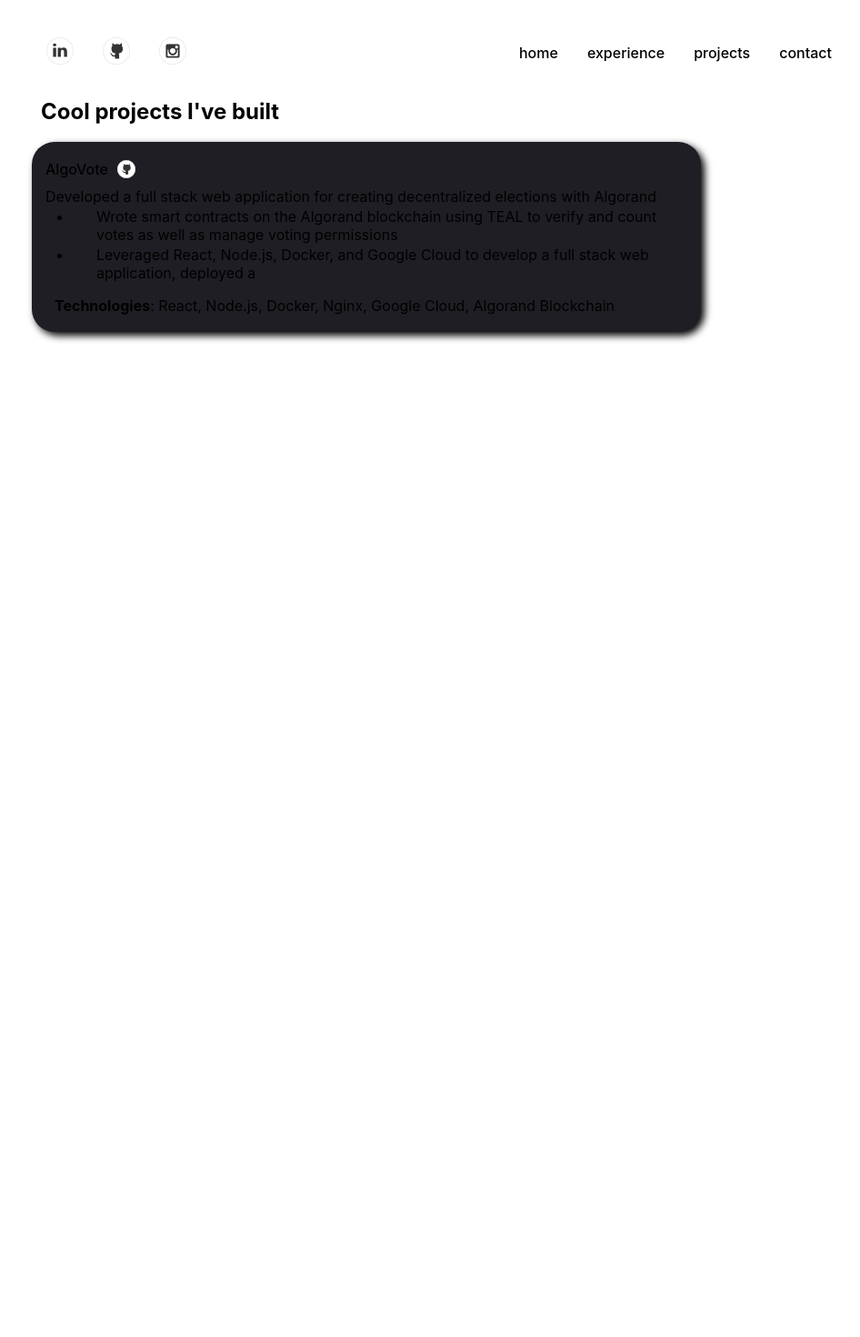
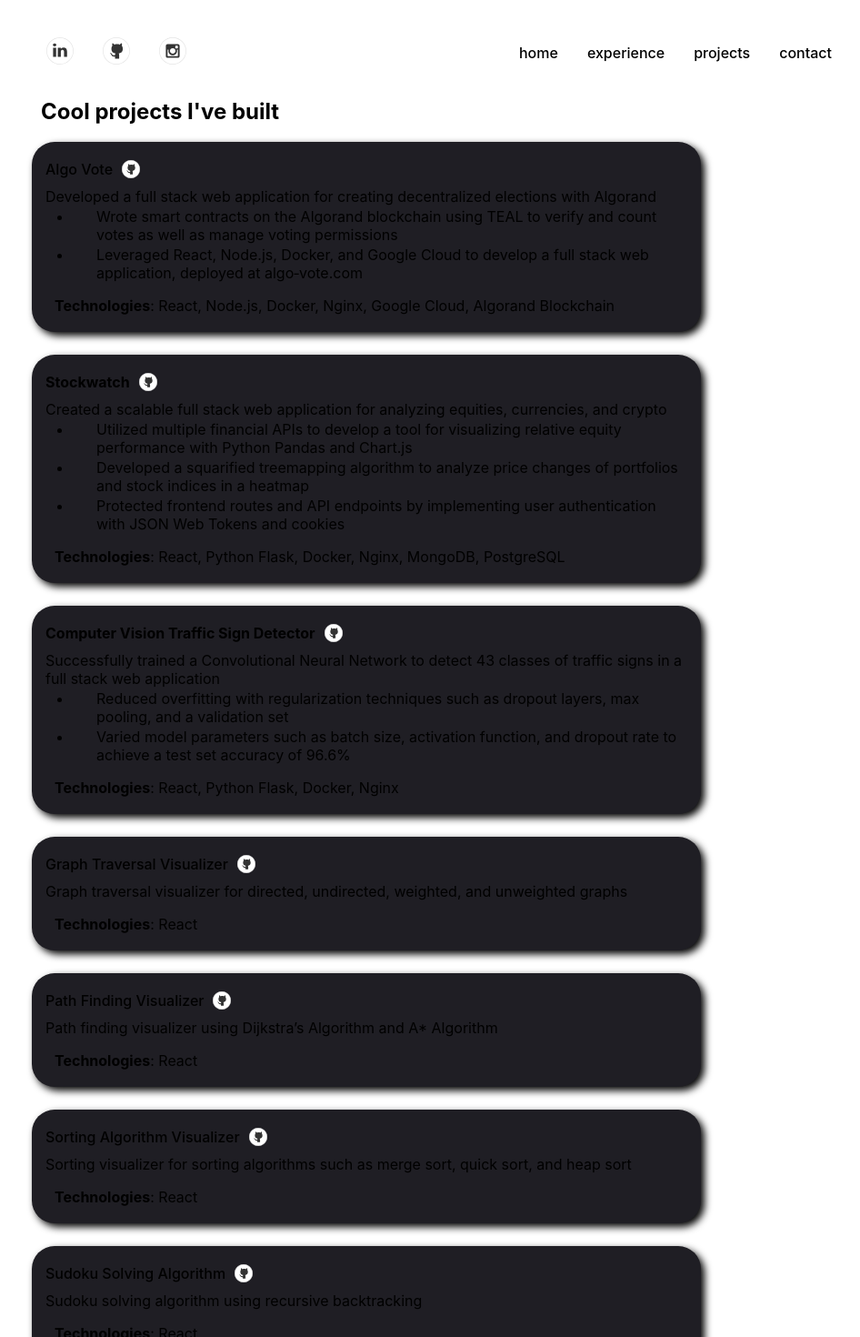
Before and after one commit to AdrianJendo/portfolio-website, a Next.js app: page /projects in a window 1280 px wide. Shown: the top 1470 px of the page at 91% size, without its empty margins (157-1103 px from the left). Before the commit the page ends 800 px from the top, so only its background shows below. Built offline with nearby package versions, Linux system fonts and the light colour scheme.

Commit message:
Update projects page

```diff
--- a/data/projects.js
+++ b/data/projects.js
@@ -1,16 +1,75 @@
 const projects = [
-    {
-        "name": "AlgoVote",
-        "description": "Developed a full stack web application for creating decentralized elections with Algorand",
-        "technologies": "React, Node.js, Docker, Nginx, Google Cloud, Algorand Blockchain",
-        "about": [
-            "Wrote smart contracts on the Algorand blockchain using TEAL to verify and count votes as well as manage voting permissions",
-            "Leveraged React, Node.js, Docker, and Google Cloud to develop a full stack web application, deployed a"
-        ],
-        "github": "https://github.com/alyssagao1120/chess",
-        "website": "https://algo-vote.com"
-    }
-]
+  {
+    name: "Algo Vote",
+    description:
+      "Developed a full stack web application for creating decentralized elections with Algorand",
+    technologies:
+      "React, Node.js, Docker, Nginx, Google Cloud, Algorand Blockchain",
+    about: [
+      "Wrote smart contracts on the Algorand blockchain using TEAL to verify and count votes as well as manage voting permissions",
+      "Leveraged React, Node.js, Docker, and Google Cloud to develop a full stack web application, deployed at algo‑vote.com",
+    ],
+    github: "https://github.com/AdrianJendo/AlgoVote",
+    website: "https://algo-vote.com",
+  },
+  {
+    name: "Stockwatch",
+    description:
+      "Created a scalable full stack web application for analyzing equities, currencies, and crypto",
+    technologies: "React, Python Flask, Docker, Nginx, MongoDB, PostgreSQL",
+    about: [
+      "Utilized multiple financial APIs to develop a tool for visualizing relative equity performance with Python Pandas and Chart.js",
+      "Developed a squarified treemapping algorithm to analyze price changes of portfolios and stock indices in a heatmap",
+      "Protected frontend routes and API endpoints by implementing user authentication with JSON Web Tokens and cookies",
+    ],
+    github: "https://github.com/AdrianJendo/stockwatch",
+  },
+  {
+    name: "Computer Vision Traffic Sign Detector",
+    description:
+      "Successfully trained a Convolutional Neural Network to detect 43 classes of traffic signs in a full stack web application",
+    technologies: "React, Python Flask, Docker, Nginx",
+    about: [
+      "Reduced overfitting with regularization techniques such as dropout layers, max pooling, and a validation set",
+      "Varied model parameters such as batch size, activation function, and dropout rate to achieve a test set accuracy of 96.6%",
+    ],
+    github: "https://github.com/AdrianJendo/traffic-sign-detector",
+  },
+  {
+    name: "Graph Traversal Visualizer",
+    description:
+      "Graph traversal visualizer for directed, undirected, weighted, and unweighted graphs",
+    technologies: "React",
+    github: "https://github.com/AdrianJendo/Graph-Traversal",
+    website: "https://adrianjendo.github.io/Graph-Traversal/",
+    about: [],
+  },
+  {
+    name: "Path Finding Visualizer",
+    description:
+      "Path finding visualizer using Dijkstra’s Algorithm and A* Algorithm",
+    technologies: "React",
+    github: "https://github.com/AdrianJendo/path_finding",
+    website: "https://adrianjendo.github.io/path_finding/",
+    about: [],
+  },
+  {
+    name: "Sorting Algorithm Visualizer",
+    description:
+      "Sorting visualizer for sorting algorithms such as merge sort, quick sort, and heap sort",
+    technologies: "React",
+    github: "https://github.com/AdrianJendo/sortingvisualizer",
+    website: "https://adrianjendo.github.io/sortingvisualizer/",
+    about: [],
+  },
+  {
+    name: "Sudoku Solving Algorithm",
+    description: "Sudoku solving algorithm using recursive backtracking",
+    technologies: "React",
+    github: "https://github.com/AdrianJendo/Sudoku-Solver",
+    website: "https://adrianjendo.github.io/Sudoku-Solver/",
+    about: [],
+  },
+];
 
-
-export default projects
+export default projects;
--- a/pages/projects.tsx
+++ b/pages/projects.tsx
@@ -12,7 +12,7 @@ const Project: NextPage = () => {
       technologies: string;
       about: Array<string>;
       github: string;
-      website: string;
+      website?: string;
     }[]
   >([]);
 
@@ -85,17 +85,15 @@ const Project: NextPage = () => {
                         </li>
                       ))}
                     </ul>
-                    <p
+                    <div
                       className={styles.expp}
                       style={{ paddingBottom: "10px" }}
                     >
-                      <span>
-                        <p className={styles.expp}>
-                          <span style={{ fontWeight: 700 }}>Technologies</span>:{" "}
-                          {project.technologies}
-                        </p>
-                      </span>
-                    </p>
+                      <p className={styles.expp}>
+                        <span style={{ fontWeight: 700 }}>Technologies</span>:{" "}
+                        {project.technologies}
+                      </p>
+                    </div>
                   </div>
                 </div>
               ))}
```
Also changed, not shown: data/experiences.js (+56 -22 lines), pages/experience.tsx (+6 -8 lines).
